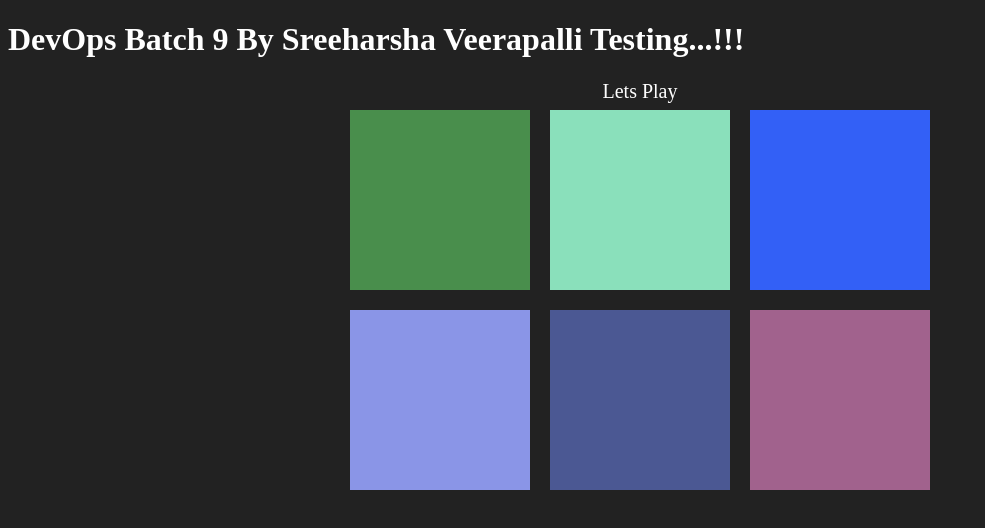
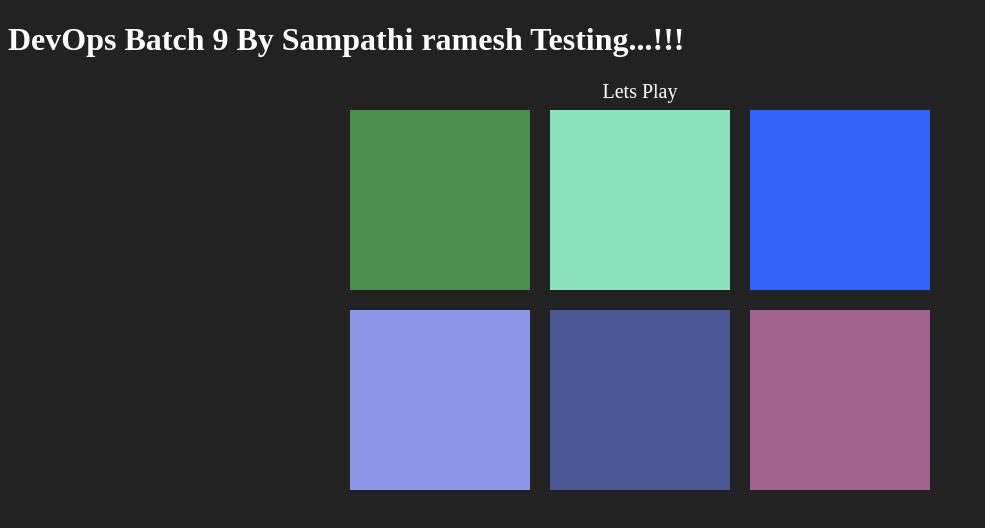
Before and after one commit to rameshsampathi/dockertest, a plain HTML site: page index.html in a window 1280 px wide. Shown: the whole page, without its empty margins (0-985 px from the left). Drawn offline with Linux system fonts and the light colour scheme.

Commit message:
Update index.html

```diff
--- a/index.html
+++ b/index.html
@@ -8,7 +8,7 @@
 	<title>Color Game</title>
 </head>
 <body>
-	<h1>DevOps Batch 9 By Sreeharsha Veerapalli Testing...!!!</h1>
+	<h1>DevOps Batch 9 By Sampathi ramesh Testing...!!!</h1>
 	<div id="smallcont">
 		<div></div>
 		<div id="try1">Lets Play</div>
```
